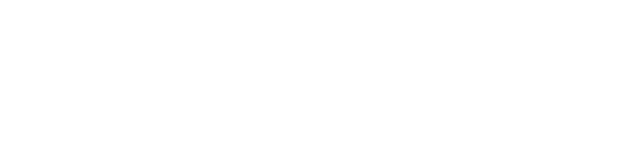
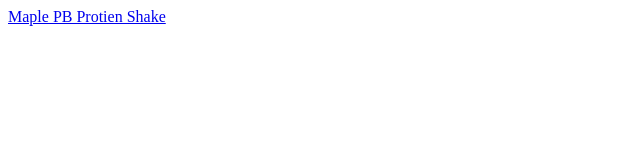
Before and after one commit to kevinpatrickbayley/odin-recipies, a plain HTML site: page index.html in a window 1280 px wide. Shown: the whole page, without its empty margins (0-640 px from the left). Drawn offline with Linux system fonts and the light colour scheme.

Commit message:
Add a link to the shake page on the homepage

```diff
--- a/index.html
+++ b/index.html
@@ -4,4 +4,7 @@
         <meta charset="UTF-8">
         <title>Odin Recipies</title>
     </head>
+    <body>
+        <a href="recipies/shake.html">Maple PB Protien Shake</a>
+    </body>
 </html>
```
